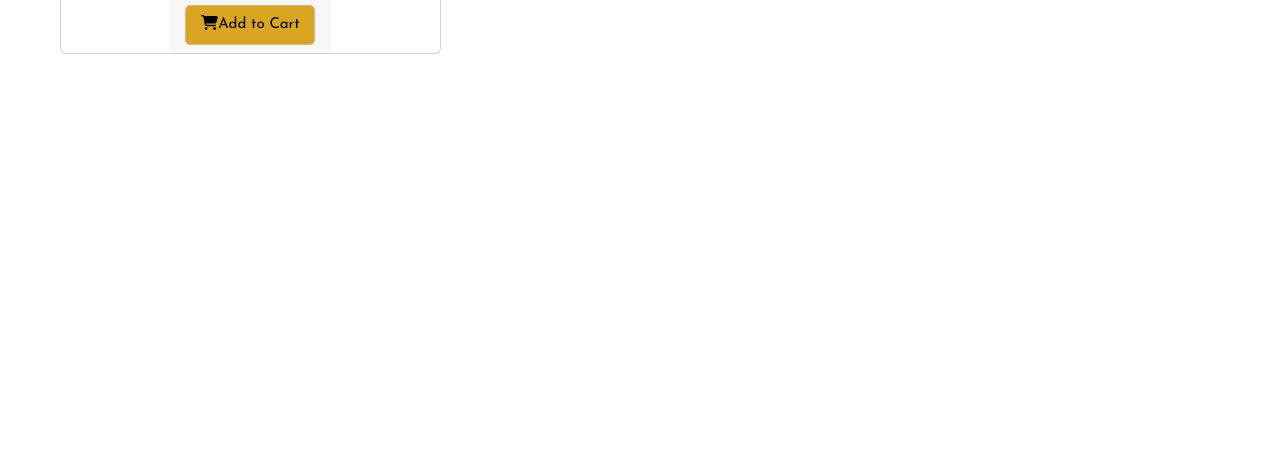
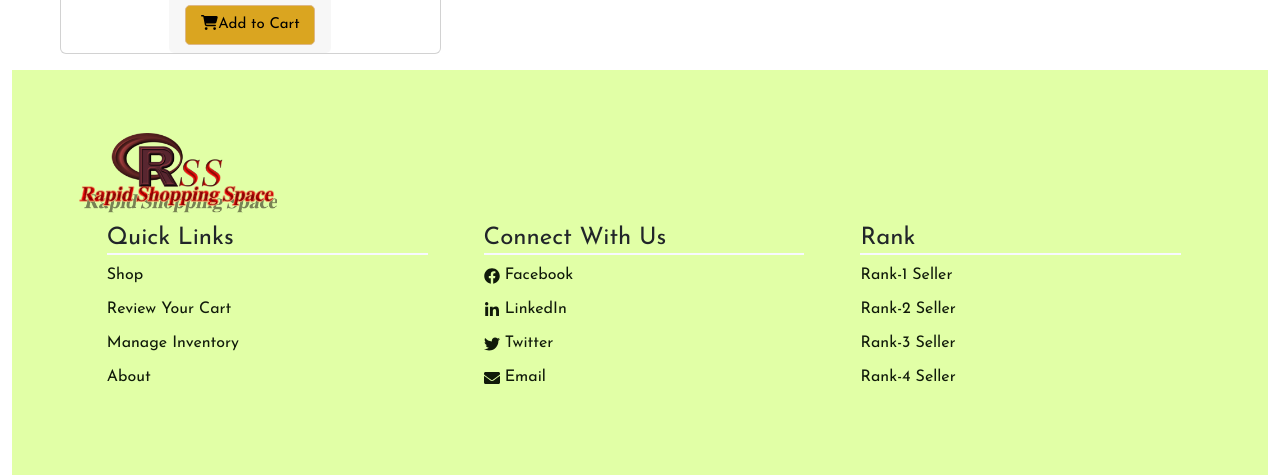
Before and after one commit to mahmudul607/rapid-shopping-space, a React (Create React App) app: page / in a window 1280 px wide. Shown: the part 5171-5646 px from the top of the page. Before the commit the page ends 5241 px from the top, so only its background shows below. Built offline with nearby package versions, Linux system fonts and the light colour scheme.

Commit message:
footer added

```diff
--- a/src/components/Shop/Shop.js
+++ b/src/components/Shop/Shop.js
@@ -9,6 +9,7 @@ import './Shop.css';
 import { Link } from 'react-router-dom';
 import { Col, Container, Row } from 'react-bootstrap';
 import 'bootstrap/dist/css/bootstrap.min.css';
+import Footer from '../Footer/Footer';
 
 
 
@@ -81,6 +82,7 @@ const Shop = () => {
 
                     </Col>
                 </Row>
+                <Footer></Footer>
 
             </Container>
 
```
